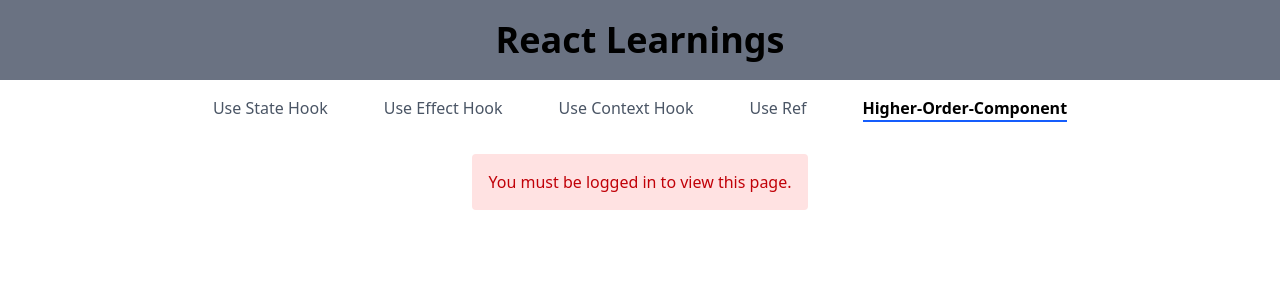
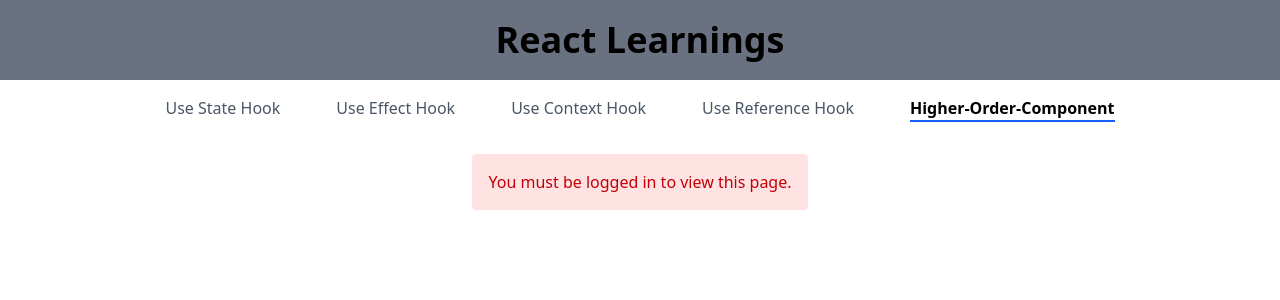
Before and after one commit to BottomsNode/My-React-Learnings, a React (Vite) app: page /hoc in a window 1280 px wide. Shown: the top 300 px of the page. Built offline with nearby package versions, Linux system fonts and the light colour scheme.

Commit message:
rebuild with HOC

```diff
--- a/src/App.tsx
+++ b/src/App.tsx
@@ -47,7 +47,7 @@ function App() {
               isActive ? "border-b-2 border-blue-600 font-bold" : "text-gray-600 hover:border-b-2 hover:border-gray-400"
             }
           >
-            Use Ref
+            Use Reference Hook
           </NavLink>
           <NavLink
             to="/hoc"
--- a/src/components/HOC/withAuth.tsx
+++ b/src/components/HOC/withAuth.tsx
@@ -2,7 +2,8 @@ import React, { type JSX } from "react";
 
 const isAuthenticated = () => {
     // localStorage.setItem("token", "abc123");
-    return Boolean(localStorage.getItem("token"));
+    const token =  Boolean(localStorage.getItem("token"));
+    return token;
 };
 
 export function withAuth<T extends JSX.IntrinsicAttributes>(WrappedComponent: React.ComponentType<T>) {
--- a/src/interface/childs/index.ts
+++ /dev/null
@@ -1,11 +0,0 @@
-import Chlid_A_Interface from './Chlid_A_Interface'
-import Chlid_B_Interface from './Chlid_B_Interface'
-import Chlid_C_Interface from './Chlid_C_Interface'
-import Chlid_D_Interface from './Chlid_D_Interface'
-
-export {
-    Chlid_A_Interface,
-    Chlid_B_Interface,
-    Chlid_C_Interface,
-    Chlid_D_Interface
-}
```
Also changed, not shown: 5 other files (tests, documents, lock files or other folders).
